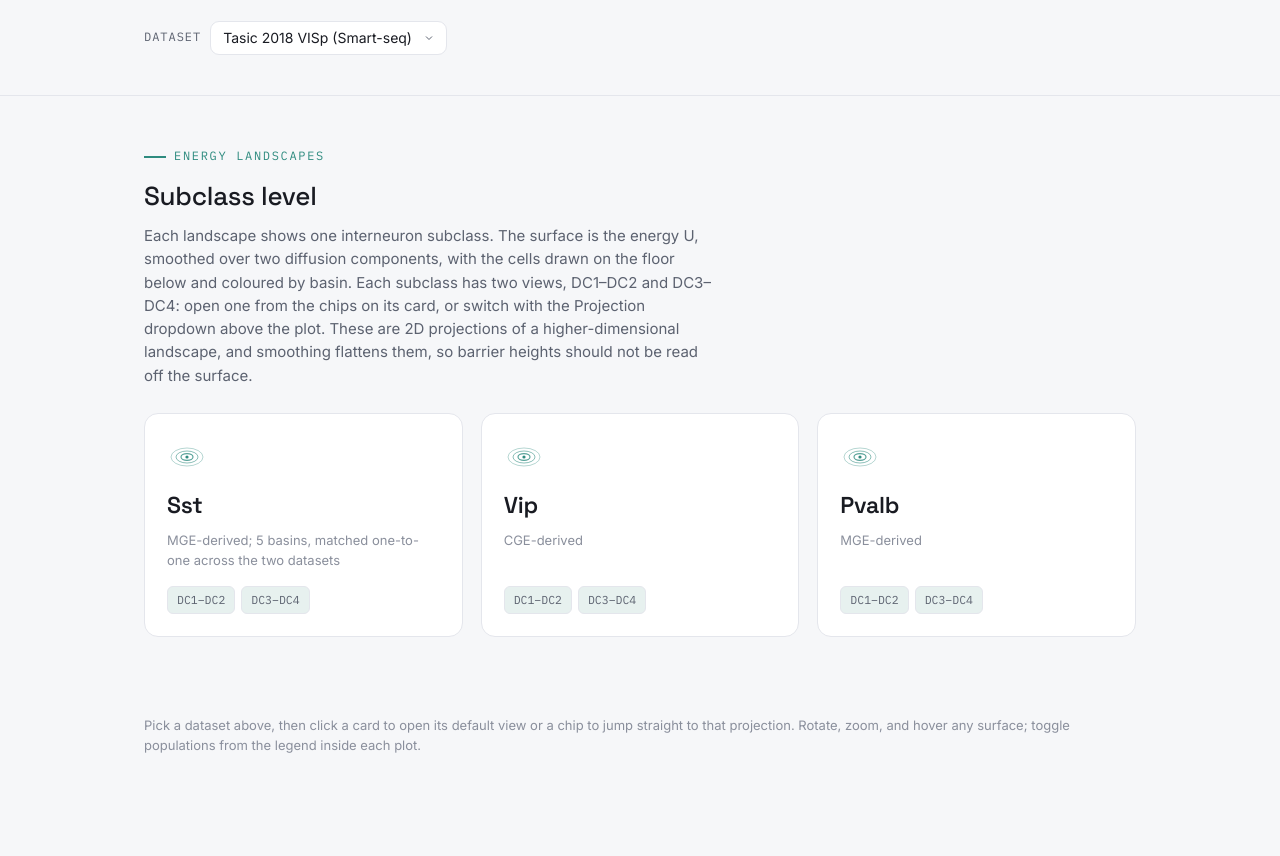
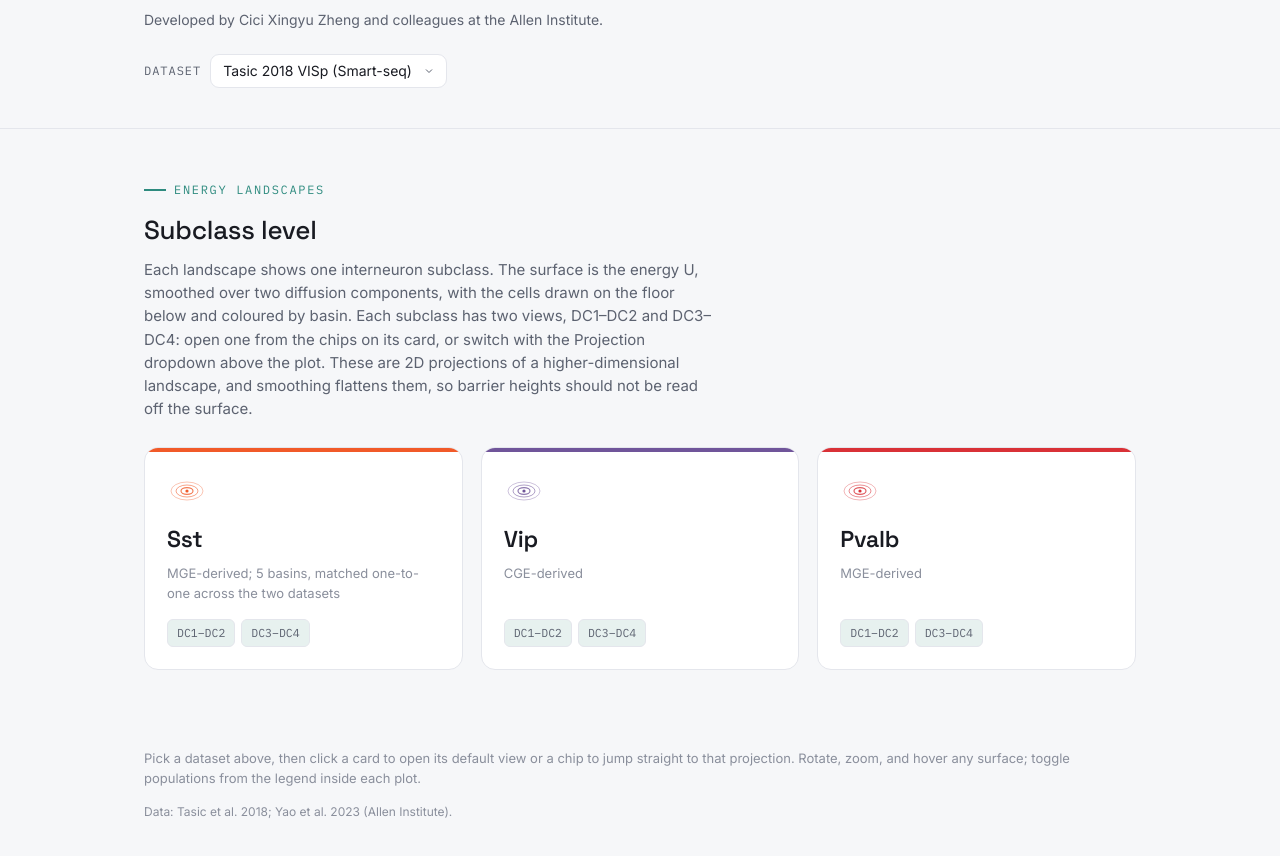
Before and after one commit to cici-xingyu-zheng/state-landscape-viewer, a plain HTML site: page index.html in a window 1280 px wide. Shown: the part 548-1404 px from the top of the page. Before the commit the page ends 1363 px from the top, so only its background shows below. Drawn offline with Linux system fonts and the light colour scheme.

Commit message:
Landing page: subclass colours on cards, credit line, data footer
- Cards: 4 px top bar and ring icon in the Tasic 2018 subclass colour
  (AIT29 subclass_color: Sst #F15A29, Vip #70559A, Pvalb #D93137), set per
  page in config.js (color) and used for both datasets.
- Credit line under the intro (SITE.credit).
- Data footer on the landing page and the viewer page, with a marked
  placeholder comment for a copyright line.

```diff
--- a/config.js
+++ b/config.js
@@ -29,6 +29,9 @@ const SITE = {
     ' and ' +
     '<a href="https://www.nature.com/articles/s41586-023-06812-z" target="_blank" rel="noopener">Yao 2023</a>' +
     '. A manuscript is in preparation.',
+
+  // Credit line under the intro (landing page).
+  credit: "Developed by Cici Xingyu Zheng and colleagues at the Allen Institute.",
 
   equation: "U(S) = \u2212log q(S)",  // (no longer displayed; kept for reference)
 
@@ -69,23 +72,25 @@ const SITE = {
              "open one from the chips on its card, or switch with the Projection dropdown above the plot. " +
              "These are 2D projections of a higher-dimensional landscape, and smoothing flattens them, so barrier heights should not be read off the surface.",
       accent: "teal",
+      // `color` = Tasic 2018 subclass colour (Allen AIT29 table, column subclass_color); it tints the
+      // top bar and ring icon of the card for both datasets.
       pages: [
         {
-          id: "sst", name: "Sst", meta: "MGE-derived; 5 basins, matched one-to-one across the two datasets",
+          id: "sst", name: "Sst", color: "#F15A29", meta: "MGE-derived; 5 basins, matched one-to-one across the two datasets",
           views: [
             { label: "DC1\u2013DC2", file: "SST_DC12.html" },
             { label: "DC3\u2013DC4", file: "SST_DC34.html" },
           ],
         },
         {
-          id: "vip", name: "Vip", meta: "CGE-derived",
+          id: "vip", name: "Vip", color: "#70559A", meta: "CGE-derived",
           views: [
             { label: "DC1\u2013DC2", file: "VIP_DC12.html" },
             { label: "DC3\u2013DC4", file: "VIP_DC34.html" },
           ],
         },
         {
-          id: "pvalb", name: "Pvalb", meta: "MGE-derived",
+          id: "pvalb", name: "Pvalb", color: "#D93137", meta: "MGE-derived",
           views: [
             { label: "DC1\u2013DC2", file: "PVALB_DC12.html" },
             { label: "DC3\u2013DC4", file: "PVALB_DC34.html" },
--- a/index.html
+++ b/index.html
@@ -15,6 +15,7 @@
       <div class="banner" id="site-banner" hidden></div>
       <h1 id="site-title"></h1>
       <p class="intro" id="site-intro"></p>
+      <p class="credit" id="site-credit" hidden></p>
       <div class="masthead-row">
         <div class="dataset-picker">
           <label for="dataset-select">Dataset</label>
@@ -28,6 +29,10 @@
 
   <footer class="foot">
     <div class="wrap">Pick a dataset above, then click a card to open its default view or a chip to jump straight to that projection. Rotate, zoom, and hover any surface; toggle populations from the legend inside each plot.</div>
+    <div class="wrap datacredit">Data: Tasic et al. 2018; Yao et al. 2023 (Allen Institute).</div>
+    <!-- COPYRIGHT PLACEHOLDER: add the copyright line here, e.g.
+         <div class="wrap datacredit">(c) YEAR HOLDER</div>
+    -->
   </footer>
 
   <template id="glyph">
@@ -43,6 +48,11 @@
   <script>
     document.getElementById("site-title").textContent = SITE.title;
     document.getElementById("site-intro").innerHTML = SITE.intro;
+    if (SITE.credit) {
+      const cr = document.getElementById("site-credit");
+      cr.textContent = SITE.credit;
+      cr.hidden = false;
+    }
     if (SITE.banner) {
       const bn = document.getElementById("site-banner");
       const img = document.createElement("img");
@@ -93,6 +103,7 @@
           }).join("");
           const card = document.createElement("div");
           card.className = "card";
+          if (page.color) { card.classList.add("has-color"); card.style.setProperty("--sub", page.color); }
           card.innerHTML =
             '<a class="card-main" href="' + base + '&v=0">' +
               glyphTpl +
--- a/styles.css
+++ b/styles.css
@@ -84,6 +84,8 @@ a { color: inherit; text-decoration: none; }
   text-decoration: underline;
   text-underline-offset: 2px;
 }
+.masthead .credit { margin-top: 12px; font-size: 14px; }
+.masthead .credit[hidden] { display: none; }
 .masthead-row {
   display: flex;
   align-items: center;
@@ -159,6 +161,12 @@ section.group:last-of-type { border-bottom: none; }
 }
 .card-main:focus-visible { outline: 2px solid var(--accent); outline-offset: 3px; }
 .card .glyph { color: var(--accent); }
+/* subclass colour (config.js `color`): 4 px bar along the top edge + tinted ring icon */
+.card.has-color { position: relative; overflow: hidden; }
+.card.has-color::before {
+  content: ""; position: absolute; top: 0; left: 0; right: 0; height: 4px; background: var(--sub);
+}
+.card.has-color .glyph { color: var(--sub); }
 .card .name {
   font-family: "Space Grotesk", sans-serif;
   font-weight: 600;
@@ -187,6 +195,16 @@ section.group:last-of-type { border-bottom: none; }
   padding: 34px 0 60px;
   color: var(--faint);
   font-size: 13px;
+}
+.foot .datacredit { margin-top: 14px; font-size: 12px; }
+.viewfoot {
+  flex: 0 0 auto;
+  padding: 6px 24px;
+  border-top: 1px solid var(--line);
+  background: var(--card);
+  color: var(--faint);
+  font-size: 12px;
+  text-align: center;
 }
 
 /* ======================================================================= */
```
Also changed, not shown: view.html (+5 -0 lines).
